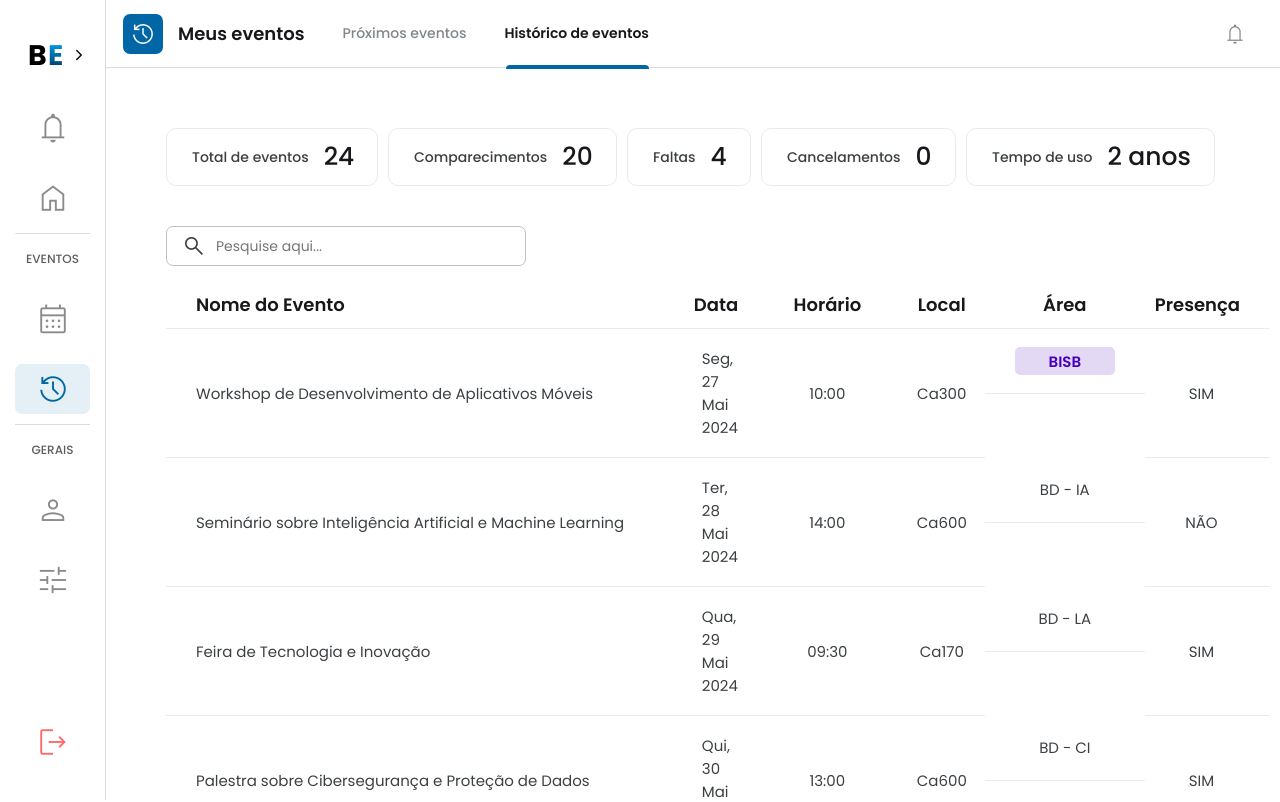
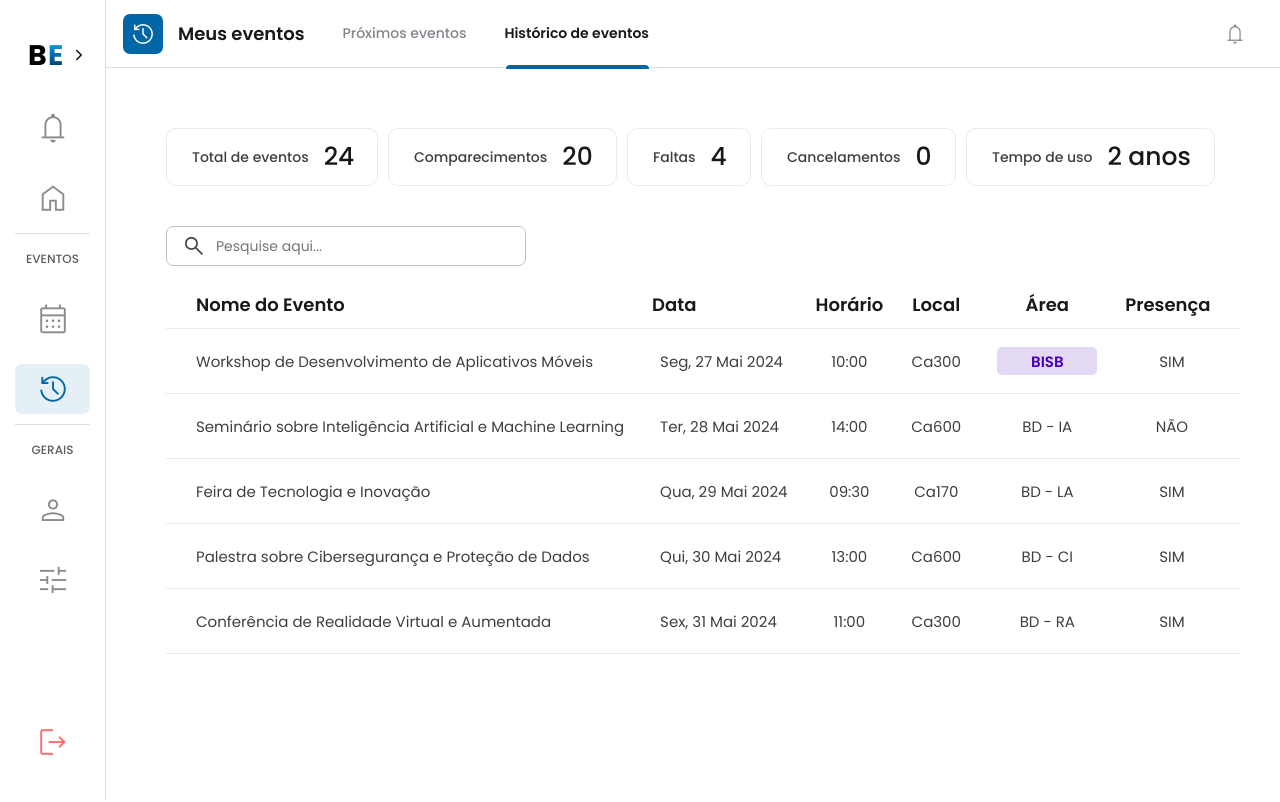
Before and after one commit to EsyProject/EsyFrontend, a React (Vite) app: page /Historic in a window 1280 px wide. Shown: the top 802 px of the page. Built offline with nearby package versions, Linux system fonts and the light colour scheme.

Commit message:
style: change EventTable.css style

```diff
--- a/src/components/EventTable/EventTable.css
+++ b/src/components/EventTable/EventTable.css
@@ -7,23 +7,11 @@ th {
 
 .td-event-name {
   padding-left: 30px;
-  width: 550px;
   text-align: left;
 }
 
 .td-event-date {
   text-align: left;
-}
-
-.td-event-time {
-  width: 148px;
-}
-
-.td-event-area {
-  display: flex;
-  align-items: center;
-  justify-content: center;
-  width: 160px;
 }
 
 .td-event-presence {
```
